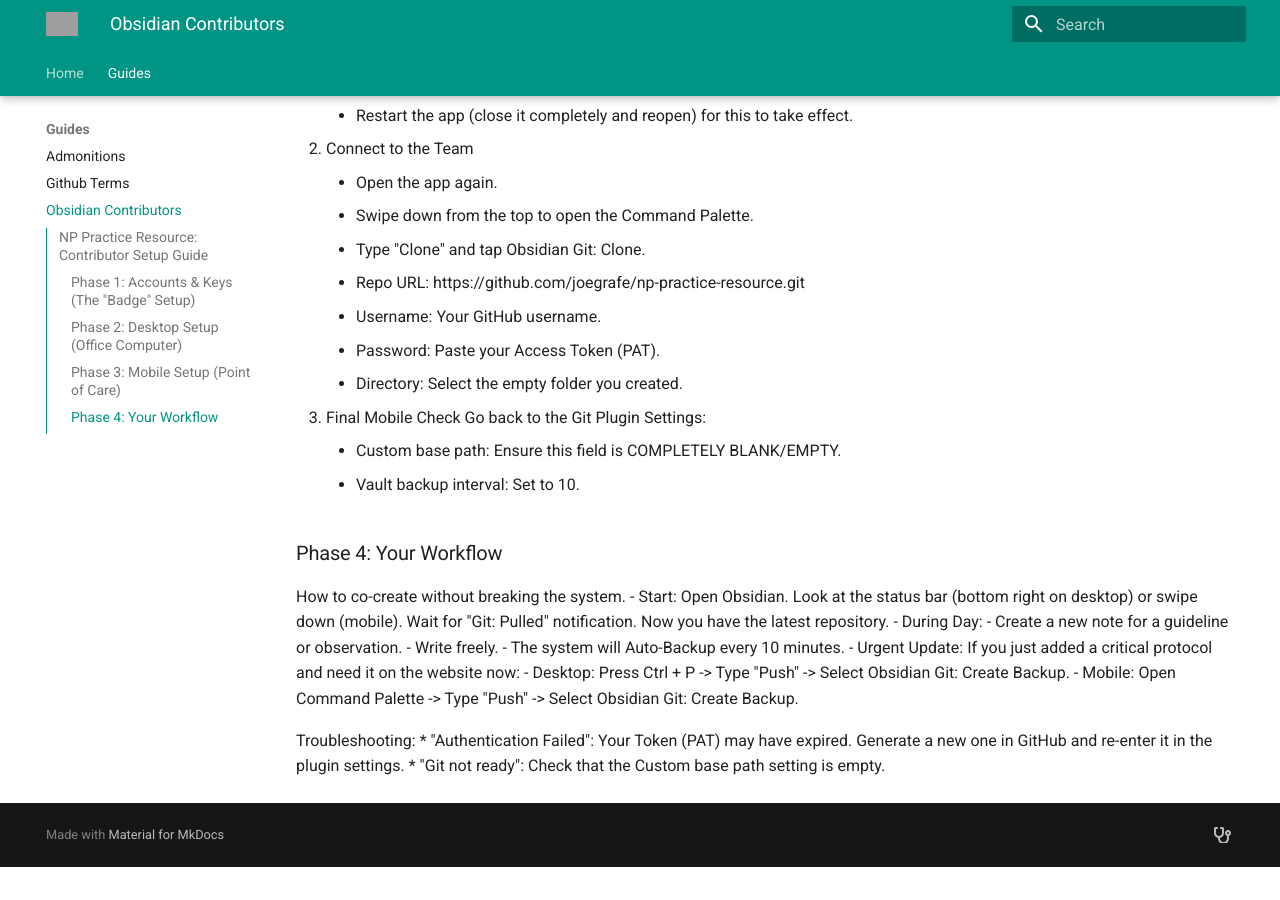
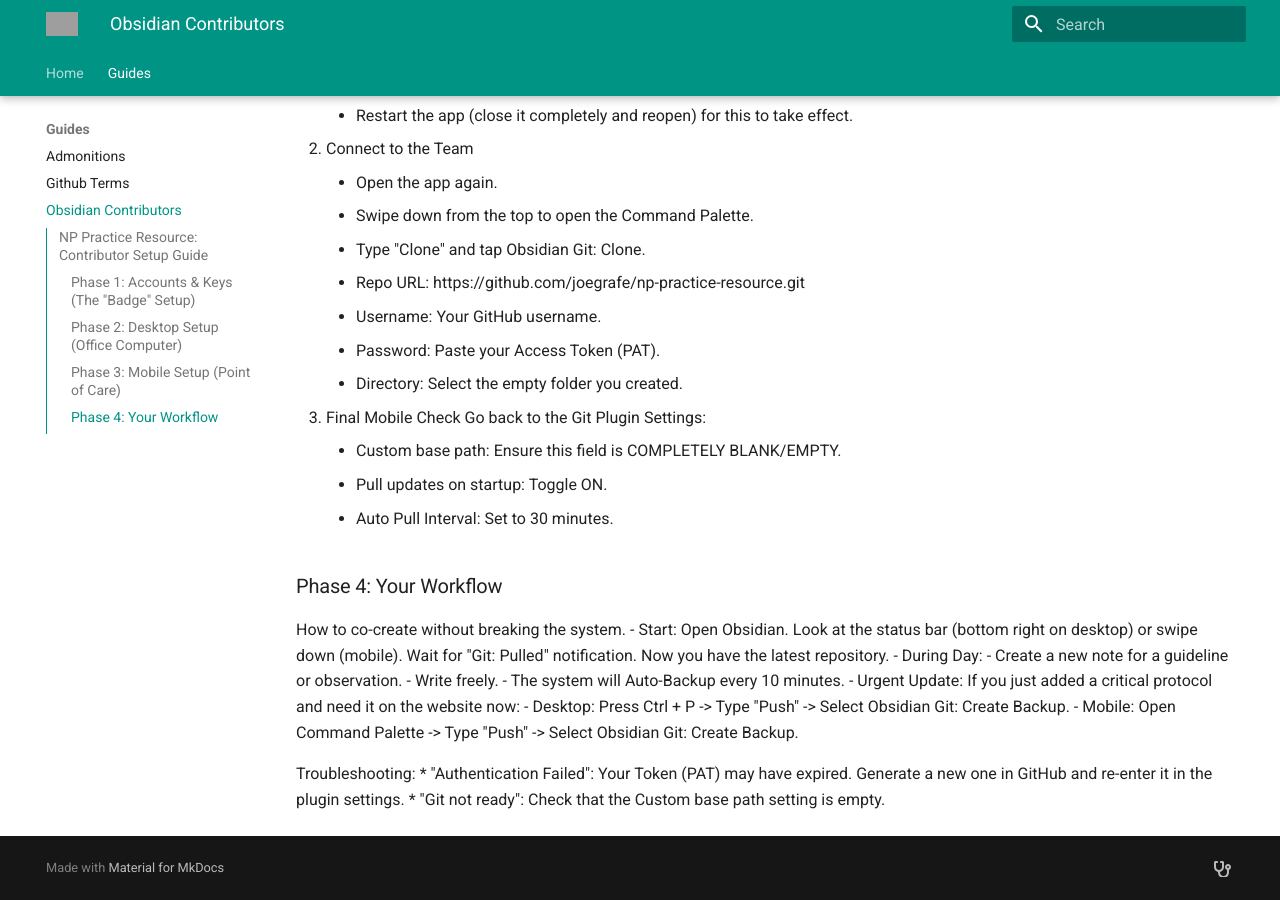
Before and after one commit to joegrafe/np-practice-resource, an MkDocs documentation site: the page built from docs/Guides/Obsidian Contributors.md, in a window 1280 px wide and 900 px high, scrolled down 2013 px. Built offline with MkDocs 1.6.1 and Material for MkDocs 9.7.7, drawn with Linux system fonts in a browser that asks for light colours; before the commit the page ends 2880 px from its top, so only the background shows below that; grey boxes are pictures that could not be loaded.

Commit message:
2026-02-02 23:08:57__{numFiles}}_M docs/Guides/Obsidian Contributors.md

```diff
--- a/docs/Guides/Obsidian Contributors.md
+++ b/docs/Guides/Obsidian Contributors.md
@@ -78,7 +78,8 @@
 4. Final Mobile Check
 	Go back to the Git Plugin Settings:
 	 * Custom base path: Ensure this field is COMPLETELY BLANK/EMPTY.
-	 * Vault backup interval: Set to 10.
+	 * Pull updates on startup: Toggle ON.
+	 * Auto Pull Interval: Set to 30 minutes.
 
 ### Phase 4: Your Workflow
 How to co-create without breaking the system.
```
